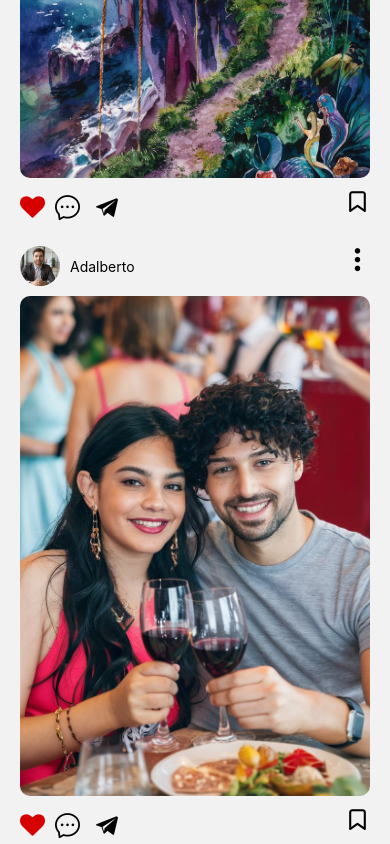
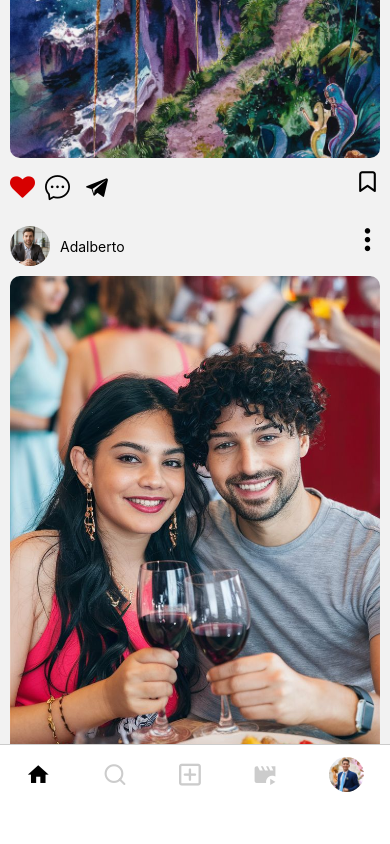
Before and after one commit to VictorAponteParedes/Clone-Instagram, a React Native app: screen /Menu in a window 390 px wide. Shown: the part 1817-2661 px from the top of the page. After the commit the page ends 2621 px from the top, so only its background shows below. Built offline with nearby package versions, Linux system fonts and the light colour scheme.

Commit message:
Agrega: se llama al componente de botones de navegacion

```diff
--- a/src/screens/Home/home.tsx
+++ b/src/screens/Home/home.tsx
@@ -1,9 +1,10 @@
-import React from "react";
+import React, { useRef } from "react";
 
-import { View, Text, Image, ScrollView, StatusBar } from "react-native";
+import { View, Text, Image, ScrollView, Animated } from "react-native";
 import { MenuHeader } from "../../components/Header/header";
 import { EstadoPerfil } from "../../components/Estado-perfil/estado-perfil";
 import { Feed } from "../../components/feed/feed";
+import { CustomBottomMenu } from "../../components/MenuNavegacion/menuNavegacion";
 import {
   imageFeed,
   ImagenPerfil,
@@ -16,9 +17,14 @@ import {
 } from "../../mock/mock";
 
 export const Home = () => {
+  const handleMenuSelect = (section) => {
+    console.log(`Se seleccionó la sección: ${section}`);
+  };
+
   return (
-    <ScrollView>
-      <View style={{ padding: 20, top: 30 }}>
+    <View style={{ flex: 1 }}>
+      <ScrollView contentContainerStyle={{ flexGrow: 1 }}>
+        <View style={{ paddingHorizontal: 10, top: 30 }}>
           <MenuHeader />
           <EstadoPerfil />
           <Feed
@@ -43,5 +49,9 @@ export const Home = () => {
           />
         </View>
       </ScrollView>
+      <View style={{ position: "absolute", bottom: 0, width: "100%" }}>
+        <CustomBottomMenu onSelect={handleMenuSelect} />
+      </View>
+    </View>
   );
 };
```
Lines whose indentation alone changed are shown as unchanged.
